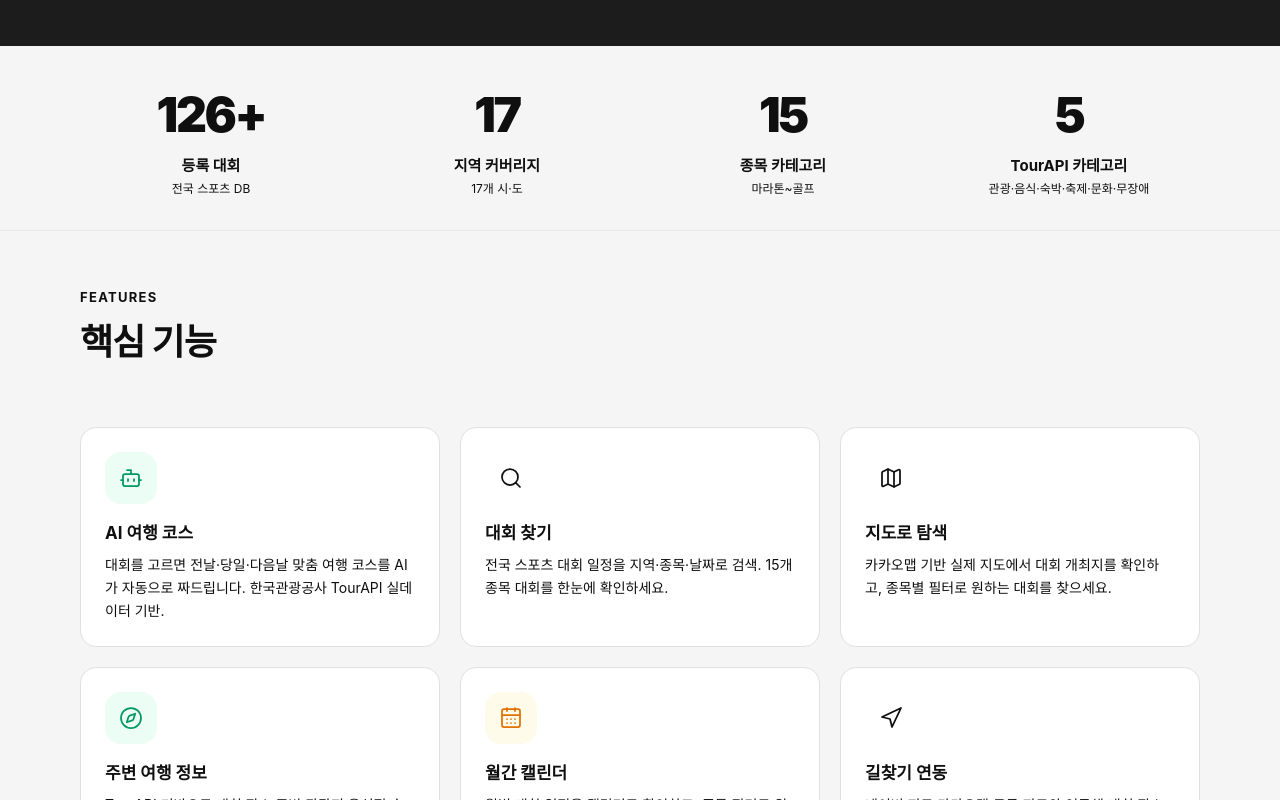
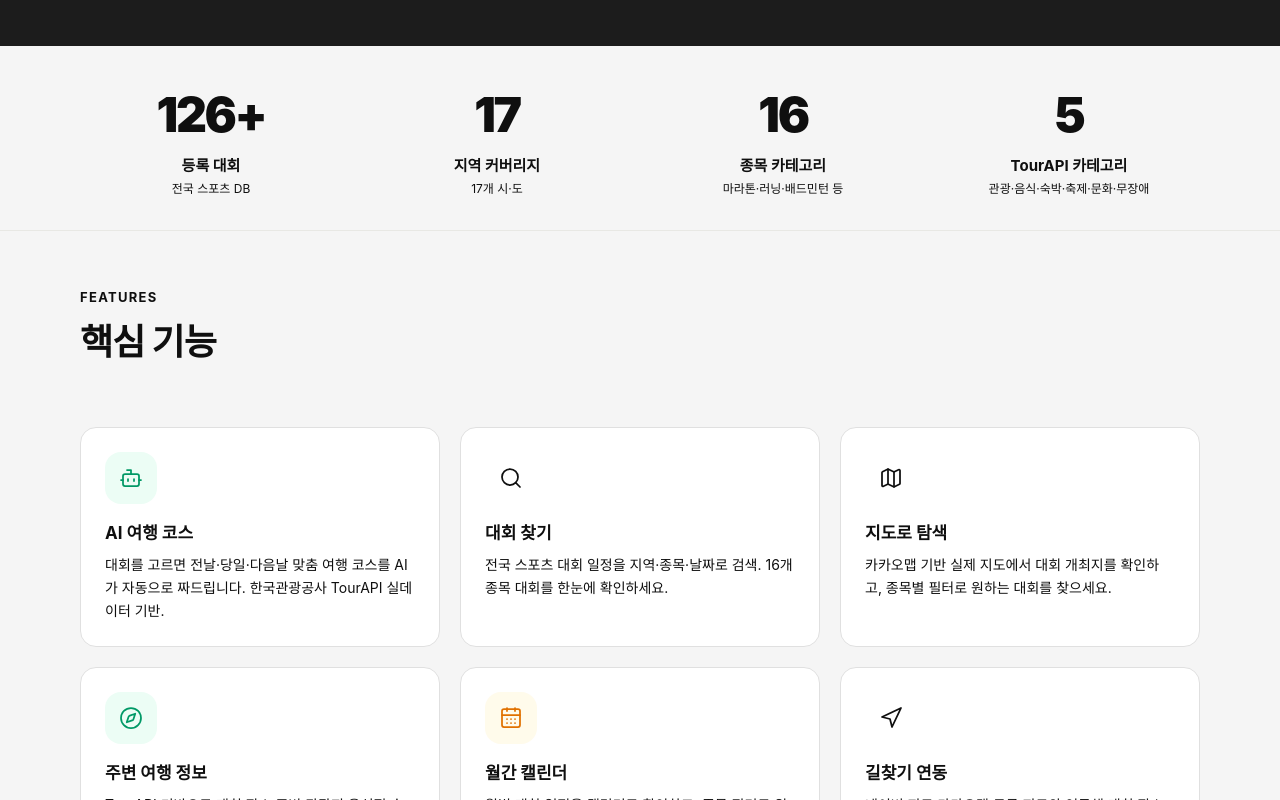
Before and after one commit to ljw22112/sportrip-v2, a Next.js app: page /about in a window 1280 px wide. Shown: the part 558-1358 px from the top of the page. Built offline with nearby package versions, Linux system fonts and the light colour scheme; a web font is replaced by a local one.

Commit message:
fix: About 종목 카테고리 15→16개 수정

```diff
--- a/src/app/about/page.tsx
+++ b/src/app/about/page.tsx
@@ -8,7 +8,7 @@ const upcomingCount = EVENTS.filter(e => e.status !== 'done').length;
 
 const FEATURES = [
   { icon:'automation' as const, tone:'green' as const, title:'AI 여행 코스', desc:'대회를 고르면 전날·당일·다음날 맞춤 여행 코스를 AI가 자동으로 짜드립니다. 한국관광공사 TourAPI 실데이터 기반.' },
-  { icon:'findEvent'  as const, tone:'brand' as const, title:'대회 찾기',     desc:'전국 스포츠 대회 일정을 지역·종목·날짜로 검색. 15개 종목 대회를 한눈에 확인하세요.' },
+  { icon:'findEvent'  as const, tone:'brand' as const, title:'대회 찾기',     desc:'전국 스포츠 대회 일정을 지역·종목·날짜로 검색. 16개 종목 대회를 한눈에 확인하세요.' },
   { icon:'mapExplore' as const, tone:'brand' as const, title:'지도로 탐색',   desc:'카카오맵 기반 실제 지도에서 대회 개최지를 확인하고, 종목별 필터로 원하는 대회를 찾으세요.' },
   { icon:'travelInfo' as const, tone:'green' as const, title:'주변 여행 정보', desc:'TourAPI 기반으로 대회 장소 주변 관광지·음식점·숙박·축제 정보를 실시간 제공합니다.' },
   { icon:'calendar'   as const, tone:'amber' as const, title:'월간 캘린더',   desc:'월별 대회 일정을 캘린더로 확인하고, 종목 필터로 원하는 대회만 골라 보세요.' },
@@ -84,7 +84,7 @@ export default function AboutPage() {
               {[
                 {num:`${EVENTS.length}+`, label:'등록 대회', sub:'전국 스포츠 DB'},
                 {num:'17', label:'지역 커버리지', sub:'17개 시·도'},
-                {num:'15', label:'종목 카테고리', sub:'마라톤~골프'},
+                {num:'16', label:'종목 카테고리', sub:'마라톤·러닝·배드민턴 등'},
                 {num:'5', label:'TourAPI 카테고리', sub:'관광·음식·숙박·축제·문화·무장애'},
               ].map(s=>(
                 <div key={s.label} className="text-center">
```
